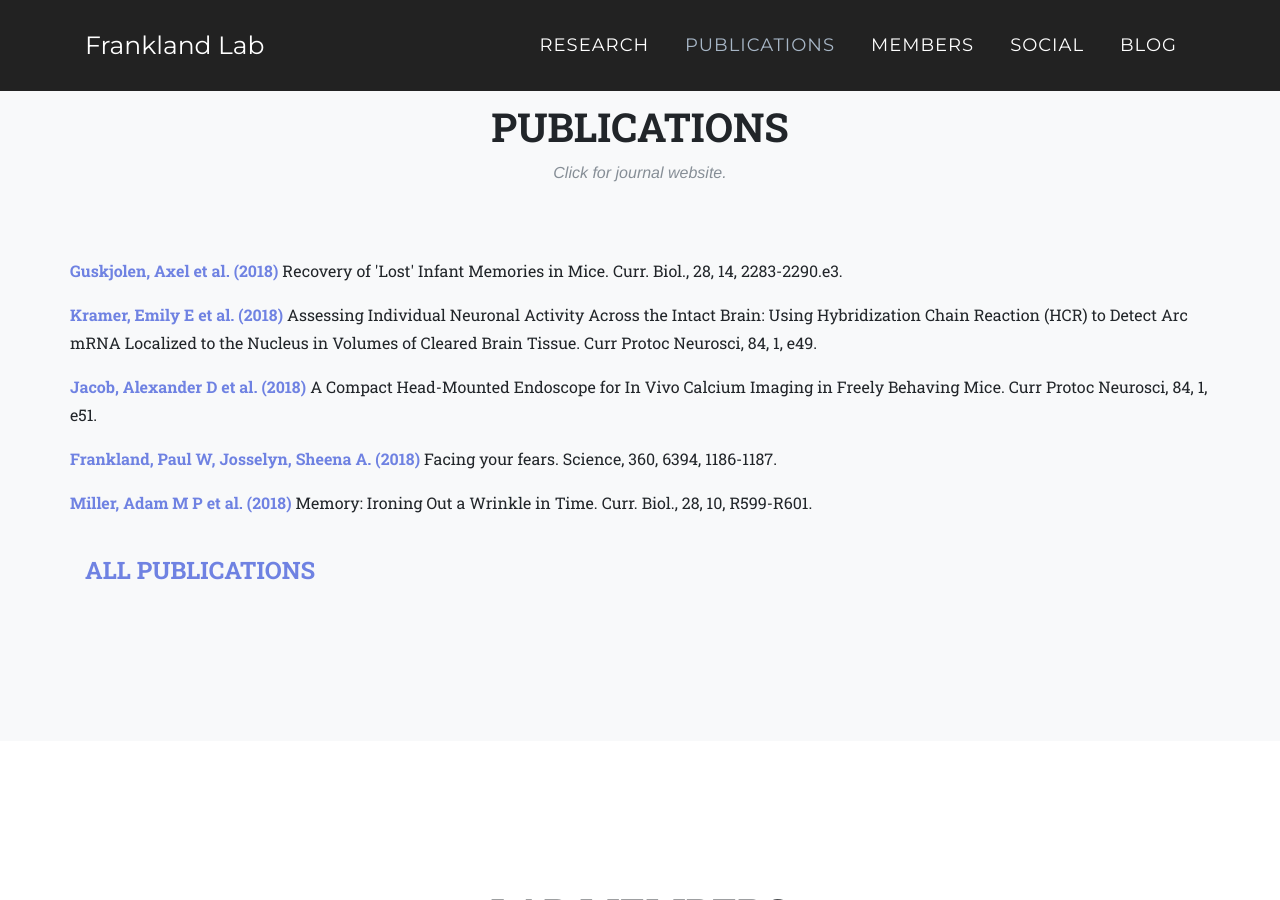
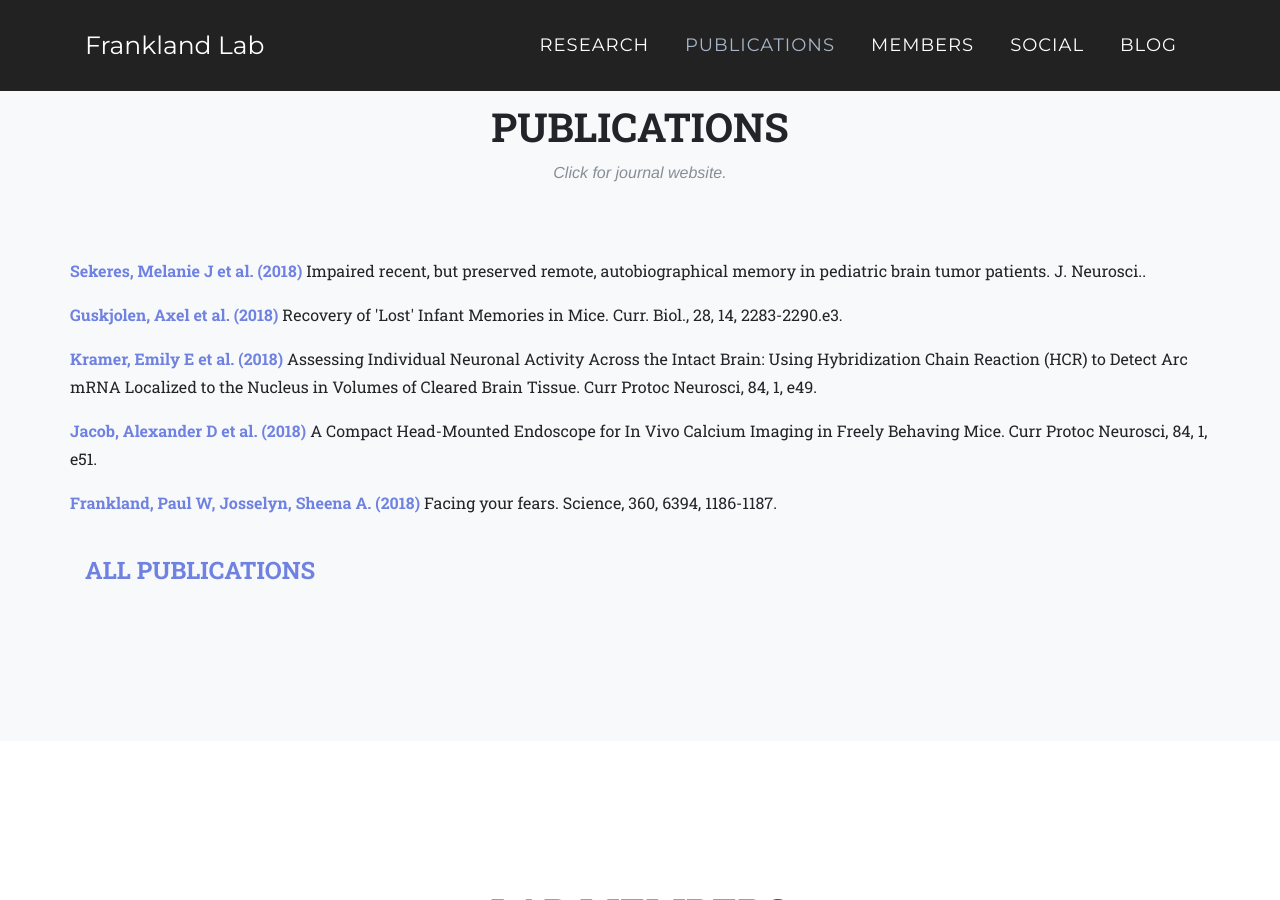
Before and after one commit to jf-lab/jflab, a Jekyll site: the page built from index.html, in a window 1280 px wide and 900 px high, scrolled down 1654 px. Built offline with Jekyll 4.4.1, drawn with Linux system fonts in a browser that asks for light colours; emoji names are drawn with the system emoji font; some web fonts are replaced.

Commit message:
add Sekeres paper

```diff
--- a/_data/papers.yml
+++ b/_data/papers.yml
@@ -1,3 +1,8 @@
+- author: Sekeres, Melanie J et al.
+  title: "Impaired recent, but preserved remote, autobiographical memory in pediatric brain tumor patients. J. Neurosci.."
+  alt_link: "https://doi.org/10.1523/JNEUROSCI.1056-18.2018"
+  year: 2018
+
 - author: Guskjolen, Axel et al.
   title: "Recovery of 'Lost' Infant Memories in Mice. Curr. Biol., 28, 14, 2283-2290.e3."
   alt_link: "https://doi.org/10.1016/j.cub.2018.05.059"
--- a/_data/recent_pubmed_ids.txt
+++ b/_data/recent_pubmed_ids.txt
@@ -1 +1 @@
-29983316,29944213,29944206,29903963,29787721,29709212,29681514,29453206,28960176,28916626,28641107,28540926,28474795,28469009,28426969,28292834,28205605,27988313,27903731,27760310,27669409,27657446,27618724,27463673,27422019,27362229,27187069,27054613,26917323,26699459,26657960,26525655,26464982,26289572,26203153,25482172,25411506,25407769,25374349,25342557,25319707,25256163,25186740,25102562,24880213,24812394,24760545,24419970,24391565,24142699,23913475,23904595,23850596,23804429,23768770,23567106,23528935,23398444,23389924,23365219,
+30126966,29983316,29944213,29944206,29903963,29787721,29709212,29681514,29453206,28960176,28916626,28641107,28540926,28474795,28469009,28426969,28292834,28205605,27988313,27903731,27760310,27669409,27657446,27618724,27463673,27422019,27362229,27187069,27054613,26917323,26699459,26657960,26525655,26464982,26289572,26203153,25482172,25411506,25407769,25374349,25342557,25319707,25256163,25186740,25102562,24880213,24812394,24760545,24419970,24391565,24142699,23913475,23904595,23850596,23804429,23768770,23567106,23528935,23398444,23389924,23365219,
```
